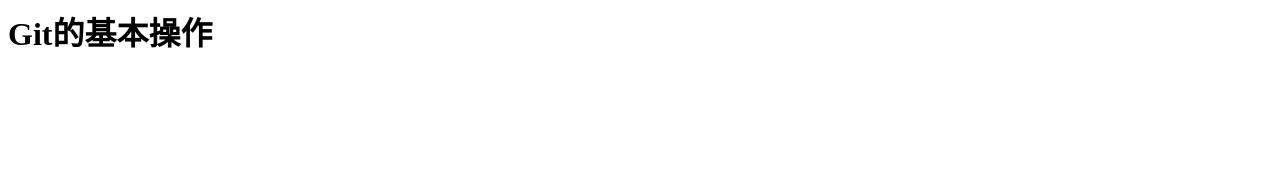
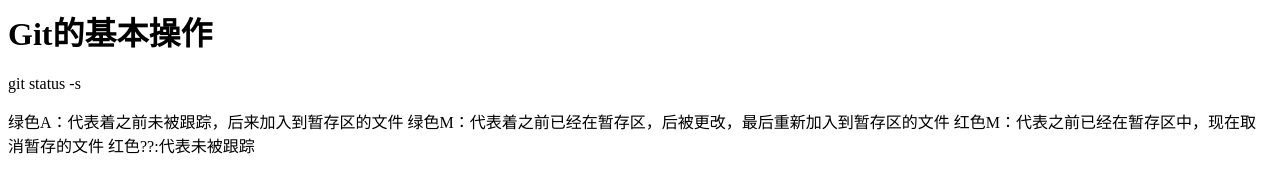
Before and after one commit to kenanyiwangxi/project_01, a plain HTML site: page index.html in a window 1280 px wide. Drawn offline with Linux system fonts and the light colour scheme.

Commit message:
新增了index.js和index.css并修改了index.html

```diff
--- a/index.html
+++ b/index.html
@@ -5,8 +5,15 @@
           content="width=device-width, user-scalable=no, initial-scale=1.0, maximum-scale=1.0, minimum-scale=1.0">
     <meta http-equiv="X-UA-Compatible" content="ie=edge">
     <title>Document</title>
+    <link rel="stylesheet" href="./index.css">
 </head>
 <body>
     <h1>Git的基本操作</h1>
+    <p>git status -s</p>
+    <span>绿色A：代表着之前未被跟踪，后来加入到暂存区的文件</span>
+    <span>绿色M：代表着之前已经在暂存区，后被更改，最后重新加入到暂存区的文件</span>
+    <span>红色M：代表之前已经在暂存区中，现在取消暂存的文件</span>
+    <span>红色??:代表未被跟踪</span>
+    <script src="./index.js"></script>
 </body>
 </html>
```
Also changed, not shown: index.css (added), index.js (added).
